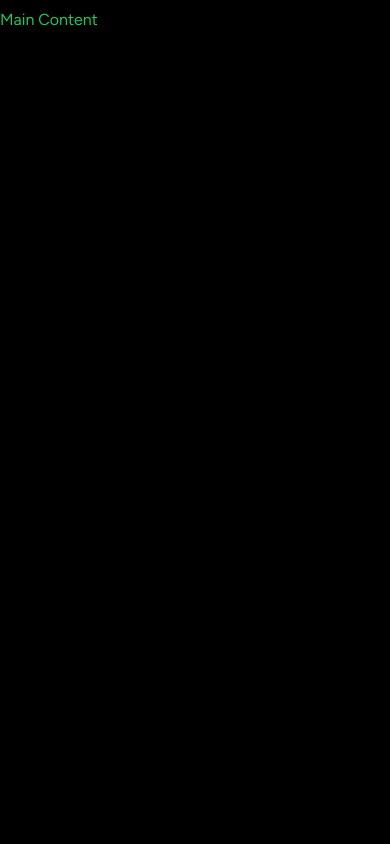
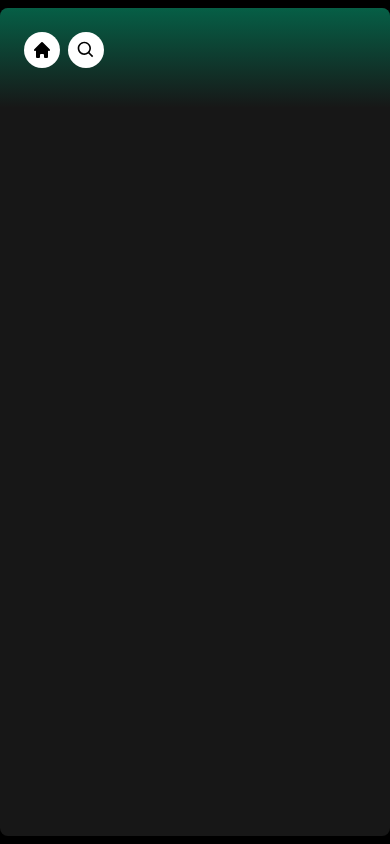
Before and after one commit to idavvuk/spotify_project, a Next.js app: page / in a window 390 px wide. Built offline with nearby package versions, Linux system fonts and the light colour scheme.

Commit message:
Button layout for Home and Search added for mobile

```diff
--- a/app/(site)/page.tsx
+++ b/app/(site)/page.tsx
@@ -1,7 +1,17 @@
+import Header from "@/components/Header";
+
 export default function Home() {
   return (
-    <div className="text-green-500">
-      Main Content
+    <div className="bg-neutral-900
+    rounded-lg
+    h-full
+    w-full
+    overflow-hidden
+    overflow-y-auto">
+      <Header>
+        Header
+      </Header>
+
     </div>
   )
 }
--- /dev/null
+++ b/components/Header.tsx
@@ -0,0 +1,107 @@
+"use client"
+
+import { useRouter } from "next/navigation";
+import { BiSearch } from "react-icons/bi";
+import { HiHome } from "react-icons/hi";
+import { RxCaretLeft, RxCaretRight } from "react-icons/rx";
+import { twMerge } from "tailwind-merge";
+
+interface HeaderProps {
+    children: React.ReactNode;
+    className?: string;
+}
+
+const Header: React.FC<HeaderProps> = ({
+    children,
+    className
+}) => {
+    const router = useRouter();
+
+    const handleLogout = () => {
+        //future type shit
+    }
+
+    return (
+        <div
+            className={twMerge(`
+        h-fit
+        bg-gradient-to-b
+        from-emerald-800
+        p-6`,
+                className
+
+            )}>
+            <div className="
+            w-full
+            mb-4
+            flex
+            items-center
+            justofy-between">
+                <div className="
+            hidden
+            md:flex
+            gap-x-2
+            items-center">
+                    <button
+                        onClick={() => router.back()}
+                        className="
+                        rounded-full
+                        bg-black
+                        flex
+                        items-center
+                        justify-center
+                        hover:opacity-75
+                        transition
+                ">
+                        <RxCaretLeft className="text-white" size={35} />
+                    </button>
+                    <button
+                        onClick={() => router.forward()}
+                        className="
+                        rounded-full
+                        bg-black
+                        flex
+                        items-center
+                        justify-center
+                        hover:opacity-75
+                        transition
+                ">
+                        <RxCaretRight className="text-white" size={35} />
+                    </button>
+
+                </div>
+                <div className="flex md:hidden gap-x-2 items-center">
+                    <button
+                    className="
+                    rounded-full
+                    p-2
+                    bg-white
+                    flex
+                    items-center
+                    justify-center
+                    hover:opacity-75
+                    transition">
+                        <HiHome className="text-black" size={20} />
+                    </button>
+                    <button
+                    className="
+                    rounded-full
+                    p-2
+                    bg-white
+                    flex
+                    items-center
+                    justify-center
+                    hover:opacity-75
+                    transition">
+                        <BiSearch className="text-black" size={20} />
+                    </button>
+
+                </div>
+
+            </div>
+
+        </div>
+    )
+}
+
+export default Header
```
